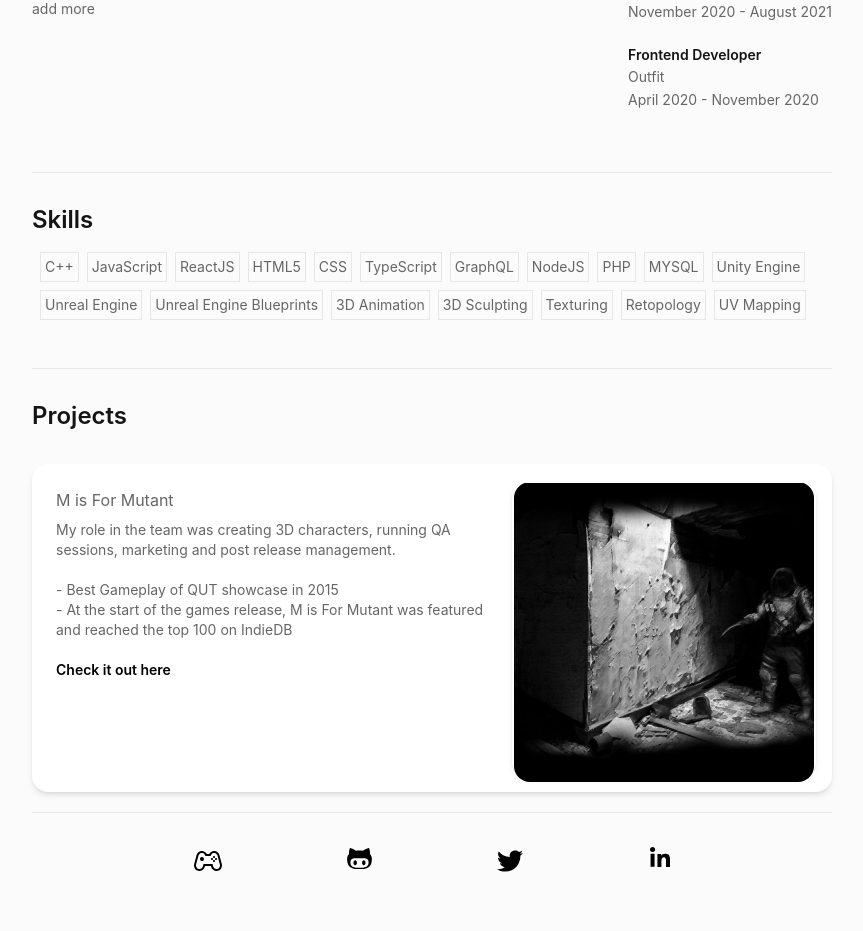
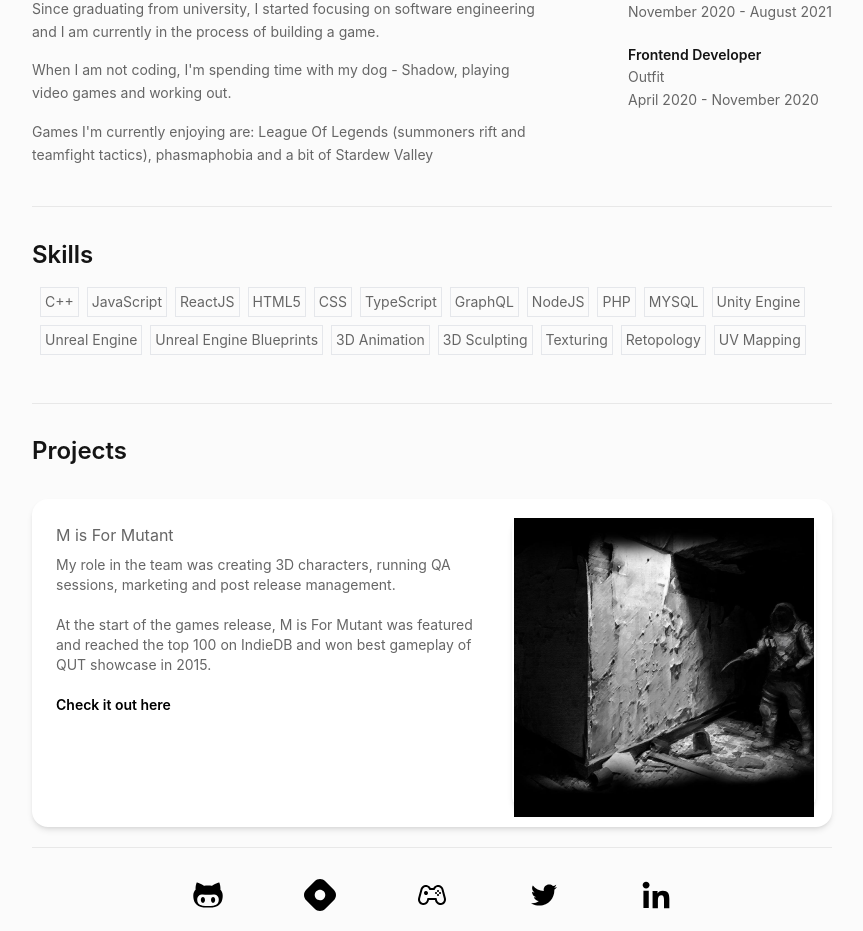
Before and after one commit to Chantelsky/portfolio-2022, a React (Create React App) app: page / in a window 1280 px wide. Shown: the part 620-1551 px from the top of the page, without its empty margins (208-1071 px from the left). Before the commit the page ends 1497 px from the top, so only its background shows below. Built offline with nearby package versions, Linux system fonts and the light colour scheme.

Commit message:
refactored and added more to the about me

```diff
--- a/src/Components/About.jsx
+++ b/src/Components/About.jsx
@@ -35,7 +35,9 @@ const About = () => {
               IndieDB. Along with programming/scripting, 3D art, rigging and
               animation.
             </p>
-            <p className="mt-4">add more</p>
+            <p className="mt-4">Since graduating from university, I started focusing on software engineering and I am currently in the process of building a game.</p>
+            <p className="mt-4">When I am not coding, I'm spending time with my dog - Shadow, playing video games and working out.</p>
+            <p className="mt-4">Games I'm currently enjoying are: League Of Legends (summoners rift and teamfight tactics), phasmaphobia and a bit of Stardew Valley</p>
           </div>
         </div>
         <div>
@@ -46,11 +48,11 @@ const About = () => {
                 return (
                   <>
                     <ul className="mb-5 leading-relaxed" key={experience.title}>
-                      <li className="font-semibold heading-color">
+                      <li className="font-semibold heading-color" key={experience.title}>
                         {experience.title}
                       </li>
-                      <li>{experience.job}</li>
-                      <li>{experience.date}</li>
+                      <li key={experience.job}>{experience.job}</li>
+                      <li key={experience.date}>{experience.date}</li>
                     </ul>
                   </>
                 )
--- a/src/Components/Footer.jsx
+++ b/src/Components/Footer.jsx
@@ -3,35 +3,48 @@ import gameIcon from "../Assets/gameIcon.svg"
 import githubIcon from "../Assets/githubIcon.svg"
 import twitterIcon from "../Assets/twitterIcon.svg"
 import linkedinIcon from "../Assets/linkedinIcon.svg"
+import hashnode from '../Assets/hashnode.svg'
+
+const socialMediaIcons = [
+  {
+    name: "github",
+    link: "https://github.com/Chantelsky",
+    image: githubIcon,
+  },
+  {
+    name: "hashnode",
+    link: "https://chantelsky.hashnode.dev/",
+    image: hashnode,
+  },
+  {
+    name: "itchio",
+    link: "https://chantelsky.itch.io/",
+    image: gameIcon,
+  },
+  {
+    name: "twitter",
+    link: "https://twitter.com/chantelskydev",
+    image: twitterIcon,
+  },
+  {
+    name: "linkedin",
+    link: "https://www.linkedin.com/in/chantel-laver-2805a9189/",
+    image: linkedinIcon,
+  }
+]
 
 const Footer = () => {
+  // console.log(socialMediaIcons)
   return (
     <div className="flex flex-row justify-center">
-      <div className="flex flex-row w-100 mt-8 w-3/5 justify-between">
-        <a href="https://chantelsky.itch.io/" target="_blank" rel="noreferrer">
-          <img src={gameIcon} alt="itchio" />
-        </a>
-        <a
-          href="https://github.com/Chantelsky"
-          target="_blank"
-          rel="noreferrer"
-        >
-          <img src={githubIcon} alt="github" />
-        </a>
-        <a
-          href="https://twitter.com/chantelskydev"
-          target="_blank"
-          rel="noreferrer"
-        >
-          <img src={twitterIcon} alt="twitter" />
-        </a>
-        <a
-          href="https://www.linkedin.com/in/chantel-laver-2805a9189/"
-          target="_blank"
-          rel="noreferrer"
-        >
-          <img src={linkedinIcon} alt="linkedin" />
-        </a>
+      <div className="flex flex-row w-100 mt-8 mb-5 w-3/5 justify-between">
+        {socialMediaIcons.map((icon) => {
+          return (
+            <a href={icon.link} target="_blank" rel="noopener noreferrer" key={icon.name}>
+              <img src={icon.image} alt={icon.name} className="w-8 h-8" />
+              </a>
+          )
+        })}
       </div>
     </div>
   )
--- a/src/Components/Projects.jsx
+++ b/src/Components/Projects.jsx
@@ -1,5 +1,17 @@
 import React from "react"
 import MisForMutant from "../Assets/MisForMutant.png"
+
+const projects = [
+  {
+    name: "M is For Mutant",
+    description:
+      "My role in the team was creating 3D characters, running QA sessions, marketing and post release management.",
+    additionalInfo:
+      "At the start of the games release, M is For Mutant was featured and reached the top 100 on IndieDB and won best gameplay of QUT showcase in 2015.",
+    link: "https://www.indiedb.com/games/m-is-for-mutant",
+    image: MisForMutant,
+  },
+]
 
 const Projects = () => {
   return (
@@ -7,34 +19,27 @@ const Projects = () => {
       <div className="heading-color text-black text-2xl font-semibold mb-4 mt-8">
         Projects
       </div>
+      {projects.map((project) => {
+        return (
+          <>
             <div className="md:w-[50rem] md:h-[20.5rem] w-[20.5rem] h-[40rem] p-4 rounded-2xl bg-white shadow-md dark:shadow-gray-200 flex flex-col ease-linear duration-300 md:flex-row-reverse mt-8 mb-5">
               <div className=" h-full w-full  shadow-md rounded-2xl basis-2/3 relative">
                 <div className="h-full w-full relative border-2 border-white rounded-2xl">
-            <img
-              src={MisForMutant}
-              alt="thumbnail"
-              layout="fill"
-              objectFit="cover"
-              className=" rounded-2xl"
-            />
+                  <img src={project.image} alt={project.name} />
                 </div>
               </div>
-
               <div className=" h-full w-full mr-2 rounded-2xl ">
-          <h1 className="m-2">M is For Mutant</h1>
+                <h1 className="m-2">{project.name}</h1>
                 <div className="flex flex-row flex-wrap m-2 text-sm">
-            <div className='mb-5'>My role in the team was creating 3D characters, running QA sessions, marketing and post release management.</div>
-            <ul>
-              <li>- Best Gameplay of QUT showcase in 2015</li>
-              <li className='mb-5'>
-                - At the start of the games release, M is For Mutant was
-                featured and reached the top 100 on IndieDB
-              </li>
-              <li className='font-semibold text-black'><a href='https://www.indiedb.com/games/m-is-for-mutant'>Check it out here</a></li>
-            </ul>
+                  <div className="mb-5">{project.description}</div>
+                  <div>{project.additionalInfo}</div>
+                  <div className="font-semibold text-black mt-5"><a href={project.link}>Check it out here</a></div>
                 </div>
               </div>
             </div>
+          </>
+        )
+      })}
       <div className="divider"></div>
     </>
   )
--- a/src/Components/Skills.jsx
+++ b/src/Components/Skills.jsx
@@ -29,8 +29,8 @@ const Skills = () => {
       <div className='flex flex-row overflow-hidden flex-wrap text-sm mb-10'>
         {skillList.map((skill) => {
           return (
-            <ul>
-              <li className='border border-black-300 ml-2 mb-2 p-1'>{skill}</li>
+            <ul key={skill}>
+              <li className='border border-black-300 ml-2 mb-2 p-1' key={skill}>{skill}</li>
             </ul>
           );
         })}
```
Also changed, not shown: src/Assets/hashnode.svg (added). Lines whose indentation alone changed are shown as unchanged.
